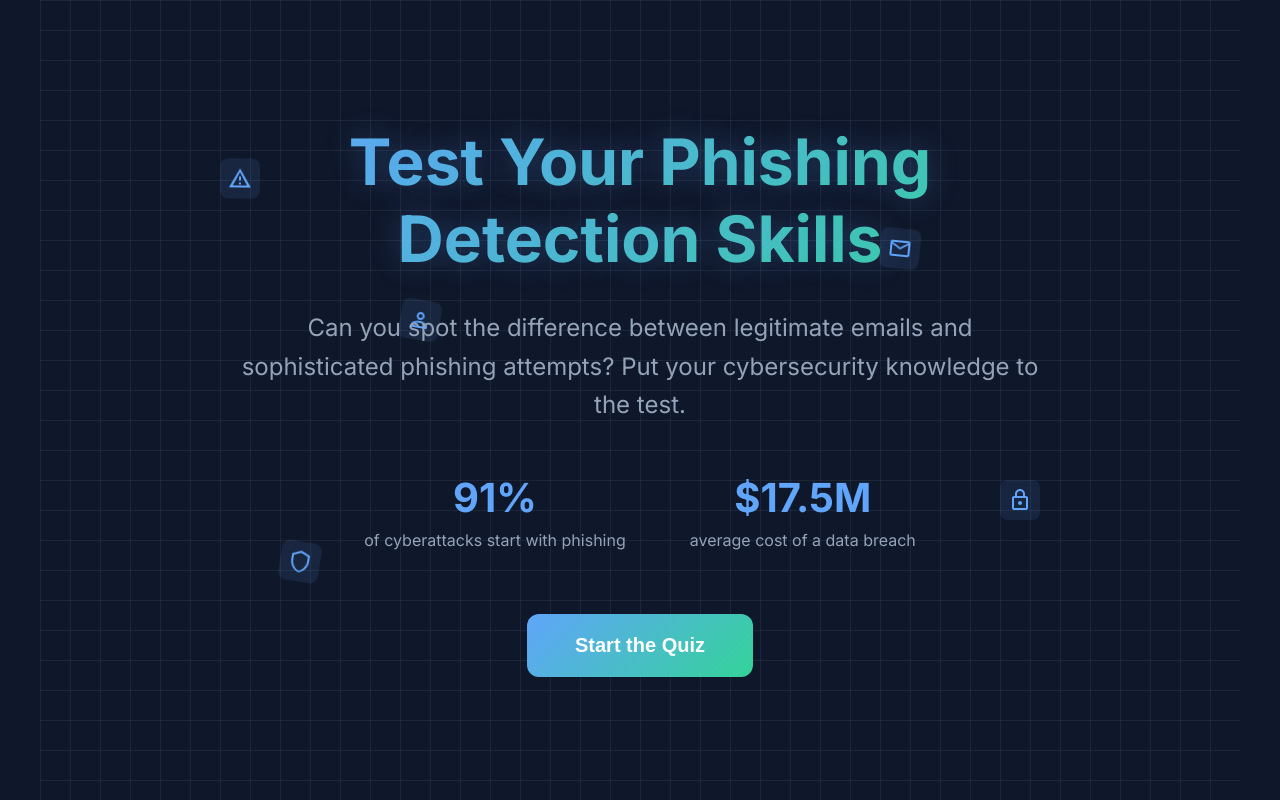
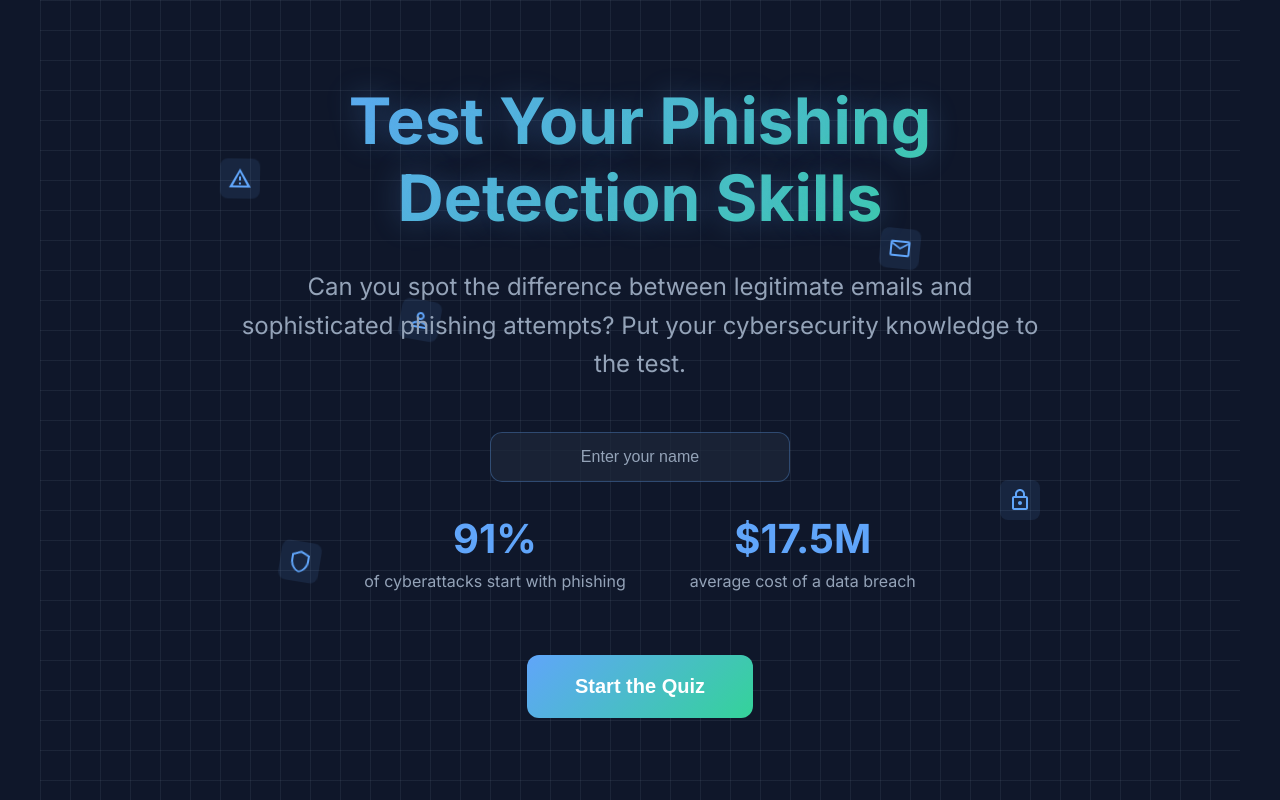
Before and after one commit to 1551El/1551El.github.io, a website: page index.html in a window 1280 px wide. Drawn offline with Linux system fonts and the light colour scheme.

Commit message:
Added personalized name input on landing page and integrated with emails

```diff
--- a/index.html
+++ b/index.html
@@ -173,6 +173,33 @@
             50% { transform: translateY(-20px) rotate(10deg); }
         }
 
+        .name-input-container {
+            margin-bottom: 2rem;
+        }
+
+        .name-input {
+            background: rgba(30, 41, 59, 0.7);
+            border: 1px solid rgba(96, 165, 250, 0.3);
+            border-radius: 12px;
+            padding: 15px 20px;
+            font-size: 1rem;
+            color: #E2E8F0;
+            width: 100%;
+            max-width: 300px;
+            text-align: center;
+            transition: all 0.3s ease;
+        }
+
+        .name-input:focus {
+            outline: none;
+            border-color: #60A5FA;
+            box-shadow: 0 0 15px rgba(96, 165, 250, 0.4);
+        }
+
+        .name-input::placeholder {
+            color: #94A3B8;
+        }
+
         @media (max-width: 768px) {
             .glowing-text {
                 font-size: 2.5rem;
@@ -228,6 +255,10 @@
             <h1 class="glowing-text">Test Your Phishing Detection Skills</h1>
             <p class="subtitle">Can you spot the difference between legitimate emails and sophisticated phishing attempts? Put your cybersecurity knowledge to the test.</p>
 
+            <div class="name-input-container">
+                <input type="text" id="userName" class="name-input" placeholder="Enter your name" maxlength="30">
+            </div>
+
             <div class="stats">
                 <div class="stat">
                     <div class="stat-number">91%</div>
@@ -245,6 +276,9 @@
 
     <script>
         function goToNextPage() {
+            const userName = document.getElementById('userName').value.trim() || 'User';
+            // Store the user name in localStorage
+            localStorage.setItem('phishingQuizUserName', userName);
             window.location.href = "page1.html";
         }
     </script>
```
Also changed, not shown: page1.html (+5 -2 lines).
